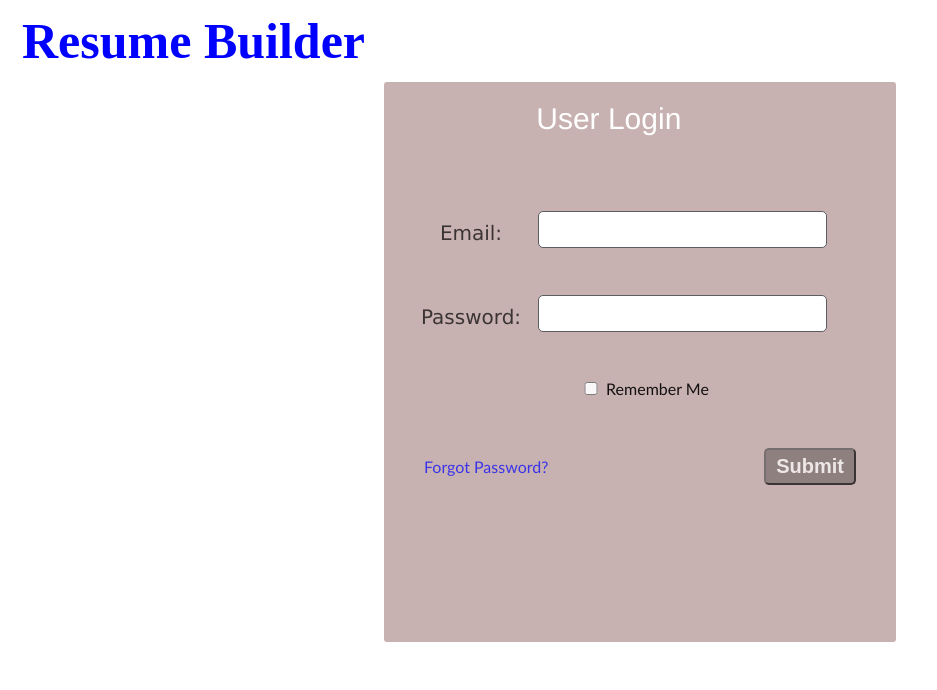
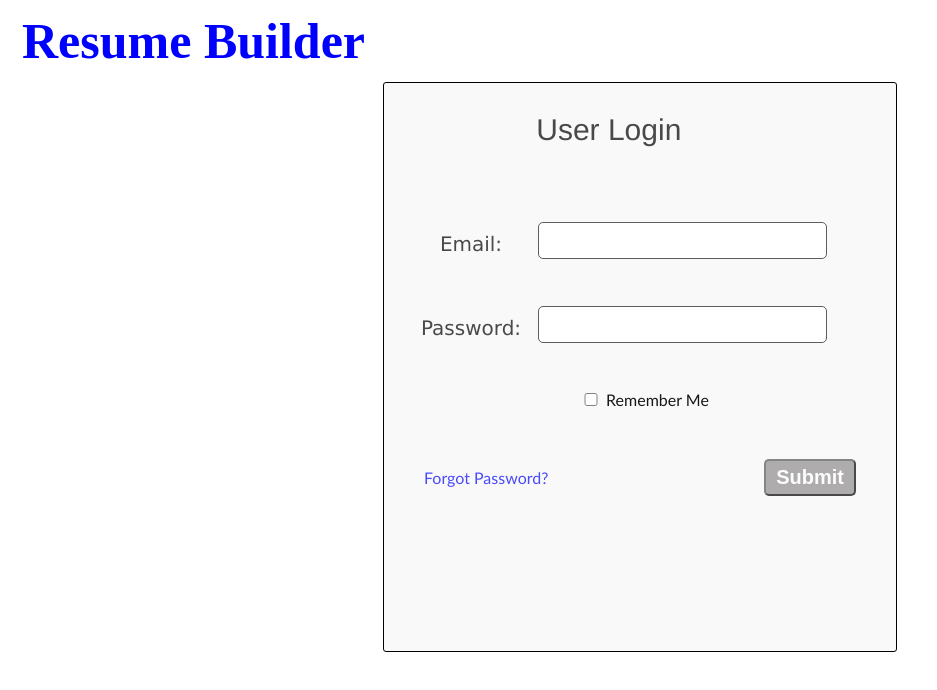
Before and after one commit to BullPointer/cv-builder, a React (Vite) app: page /login in a window 1280 px wide. Shown: the top 690 px of the page, without its empty margins (0-937 px from the left). Built offline with nearby package versions, Linux system fonts and the light colour scheme.

Commit message:
pushing some stuffs, almost done...

```diff
--- a/package.json
+++ b/package.json
@@ -10,7 +10,9 @@
     "preview": "vite preview"
   },
   "dependencies": {
+    "@react-oauth/google": "^0.11.0",
     "joi": "^17.9.2",
+    "jwt-decode": "^3.1.2",
     "react": "^18.2.0",
     "react-country-region-selector": "^3.6.1",
     "react-dom": "^18.2.0",
--- a/src/assets/login.css
+++ b/src/assets/login.css
@@ -13,14 +13,16 @@ nav {
     min-height: 70vh;
     margin: 10px auto 0 auto;
     border-radius: 3px;
-    background: rgba(156, 113, 113, 0.548);
+    border: 1px solid black;
+    background: rgba(105, 105, 105, 0.04);
 }
 .form-container .msg {
     padding: 20px;
     font-size: 30px;
     text-align: center;
     font-family: 'Franklin Gothic Medium', 'Arial Narrow', Arial, sans-serif;
-    color: white;
+    color: black;
+    opacity: 0.7;
 }
 form .input-box {
     display: flex;
@@ -86,6 +88,12 @@ form .submit-box button{
 form .submit-box .forgot-password:hover, button:hover{
     cursor: pointer;
 }
+form .google-auth {
+    display: flex;
+    align-items: center;
+    justify-content: center;
+    padding-bottom: 50px;
+}
 
 @media only screen and (max-width: 700px) {
     .form-container {
@@ -122,7 +130,8 @@ form .submit-box .forgot-password:hover, button:hover{
         font-size: small;
     }
     form .submit-box button{
-        padding: 3px 7px;
+        margin-left: 10px;
+        padding: 5px 15px;
         font-size: small;
     }
 }
--- a/src/components/Login.jsx
+++ b/src/components/Login.jsx
@@ -4,6 +4,7 @@ import '../assets/login.css';
 import { useAuth } from '../utils/Auth';
 import { useNavigate, useLocation } from 'react-router-dom';
 import { errorChange, errorSubmit } from './Errorhandler';
+import OauthLogin from './OauthLogin';
 
 function Login() {
   const [user, setUser] = useState({email: '', password: ''});
@@ -81,6 +82,11 @@ function Login() {
             <div className="forgot-password">Forgot Password?</div>
             <button>Submit</button>
           </div>
+          <div className='google-auth'>
+            {}
+            <OauthLogin />
+            {/* <OauthLogin /> */}
+          </div>
         </form>
     </div>
     </>
--- /dev/null
+++ b/src/components/OauthLogin.jsx
@@ -0,0 +1,19 @@
+import { GoogleOAuthProvider, GoogleLogin } from '@react-oauth/google';
+
+export default function OauthLogin() {
+
+  return (
+    <div>
+      <GoogleOAuthProvider clientId={import.meta.env.VITE_CLIENT_ID}>
+        <GoogleLogin
+          onSuccess={credentialResponse => {
+            console.log(credentialResponse);
+          }}
+          onError={() => {
+            console.log('Login Failed');
+          }}
+        />
+      </GoogleOAuthProvider>
+    </div>
+  )
+}
```
Also changed, not shown: 2 other files (tests, documents, lock files or other folders).
